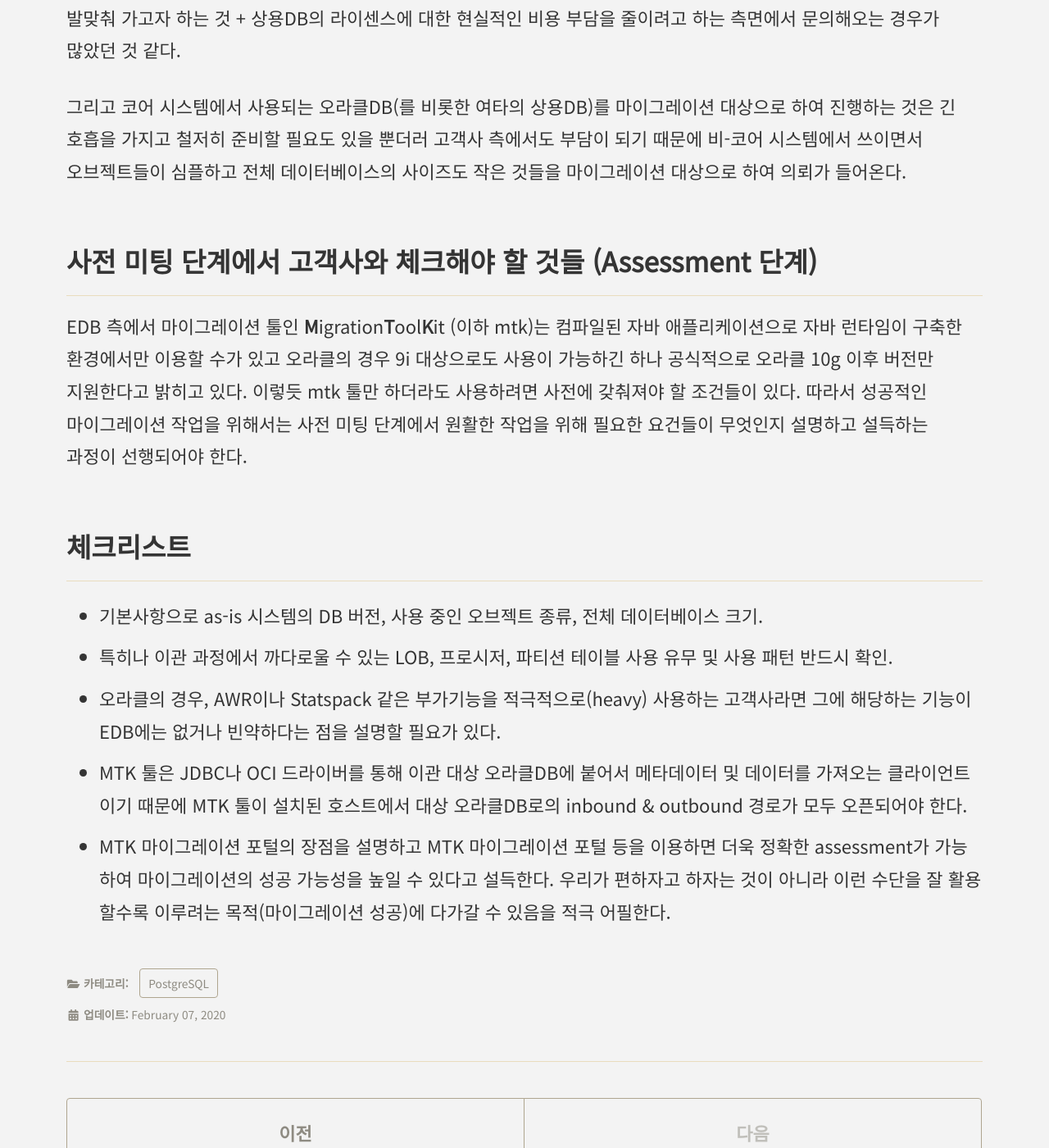
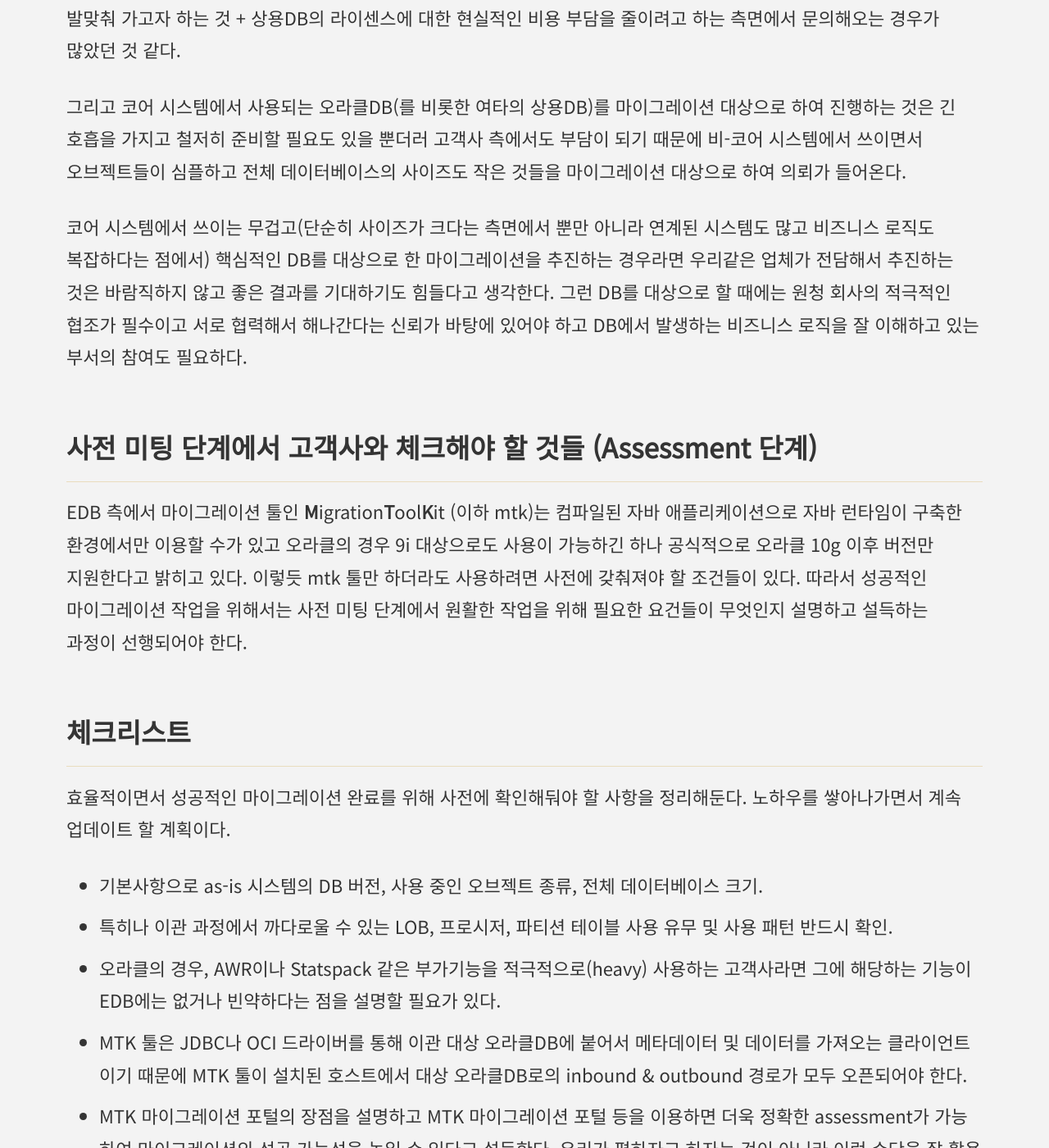
Before and after one commit to coiy/coiy.github.io, a Jekyll site: the page built from _posts/2020-02-07-Oracle_to_edb_assessment.md, in a window 1280 px wide and 1400 px high, scrolled down 496 px. Shown: the whole window at 82% size. Built offline with Jekyll 4.4.1, drawn with Linux system fonts in a browser that asks for light colours; cached includes are drawn as plain includes.

Commit message:
본문 내용 추가.

```diff
--- a/_posts/2020-02-07-Oracle_to_edb_assessment.md
+++ b/_posts/2020-02-07-Oracle_to_edb_assessment.md
@@ -14,11 +14,15 @@ comments: false
 
 그리고 코어 시스템에서 사용되는 오라클DB(를 비롯한 여타의 상용DB)를 마이그레이션 대상으로 하여 진행하는 것은 긴 호흡을 가지고 철저히 준비할 필요도 있을 뿐더러 고객사 측에서도 부담이 되기 때문에 비-코어 시스템에서 쓰이면서 오브젝트들이 심플하고 전체 데이터베이스의 사이즈도 작은 것들을 마이그레이션 대상으로 하여 의뢰가 들어온다.
 
+코어 시스템에서 쓰이는 무겁고(단순히 사이즈가 크다는 측면에서 뿐만 아니라 연계된 시스템도 많고 비즈니스 로직도 복잡하다는 점에서) 핵심적인 DB를 대상으로 한 마이그레이션을 추진하는 경우라면 우리같은 업체가 전담해서 추진하는 것은 바람직하지 않고 좋은 결과를 기대하기도 힘들다고 생각한다. 그런 DB를 대상으로 할 때에는 원청 회사의 적극적인 협조가 필수이고 서로 협력해서 해나간다는 신뢰가 바탕에 있어야 하고 DB에서 발생하는 비즈니스 로직을 잘 이해하고 있는 부서의 참여도 필요하다.
+
 ## 사전 미팅 단계에서 고객사와 체크해야 할 것들 (Assessment 단계)
 
 EDB 측에서 마이그레이션 툴인 **M**igration**T**ool**K**it (이하 mtk)는 컴파일된 자바 애플리케이션으로 자바 런타임이 구축한 환경에서만 이용할 수가 있고 오라클의 경우 9i 대상으로도 사용이 가능하긴 하나 공식적으로 오라클 10g 이후 버전만 지원한다고 밝히고 있다. 이렇듯 mtk 툴만 하더라도 사용하려면 사전에 갖춰져야 할 조건들이 있다. 따라서 성공적인 마이그레이션 작업을 위해서는 사전 미팅 단계에서 원활한 작업을 위해 필요한 요건들이 무엇인지 설명하고 설득하는 과정이 선행되어야 한다.
 
 ## 체크리스트
+효율적이면서 성공적인 마이그레이션 완료를 위해 사전에 확인해둬야 할 사항을 정리해둔다. 노하우를 쌓아나가면서 계속 업데이트 할 계획이다.
+
 * 기본사항으로 as-is 시스템의 DB 버전, 사용 중인 오브젝트 종류, 전체 데이터베이스 크기.
 * 특히나 이관 과정에서 까다로울 수 있는 LOB, 프로시저, 파티션 테이블 사용 유무 및 사용 패턴 반드시 확인.
 * 오라클의 경우, AWR이나 Statspack 같은 부가기능을 적극적으로(heavy) 사용하는 고객사라면 그에 해당하는 기능이 EDB에는 없거나 빈약하다는 점을 설명할 필요가 있다.
```
